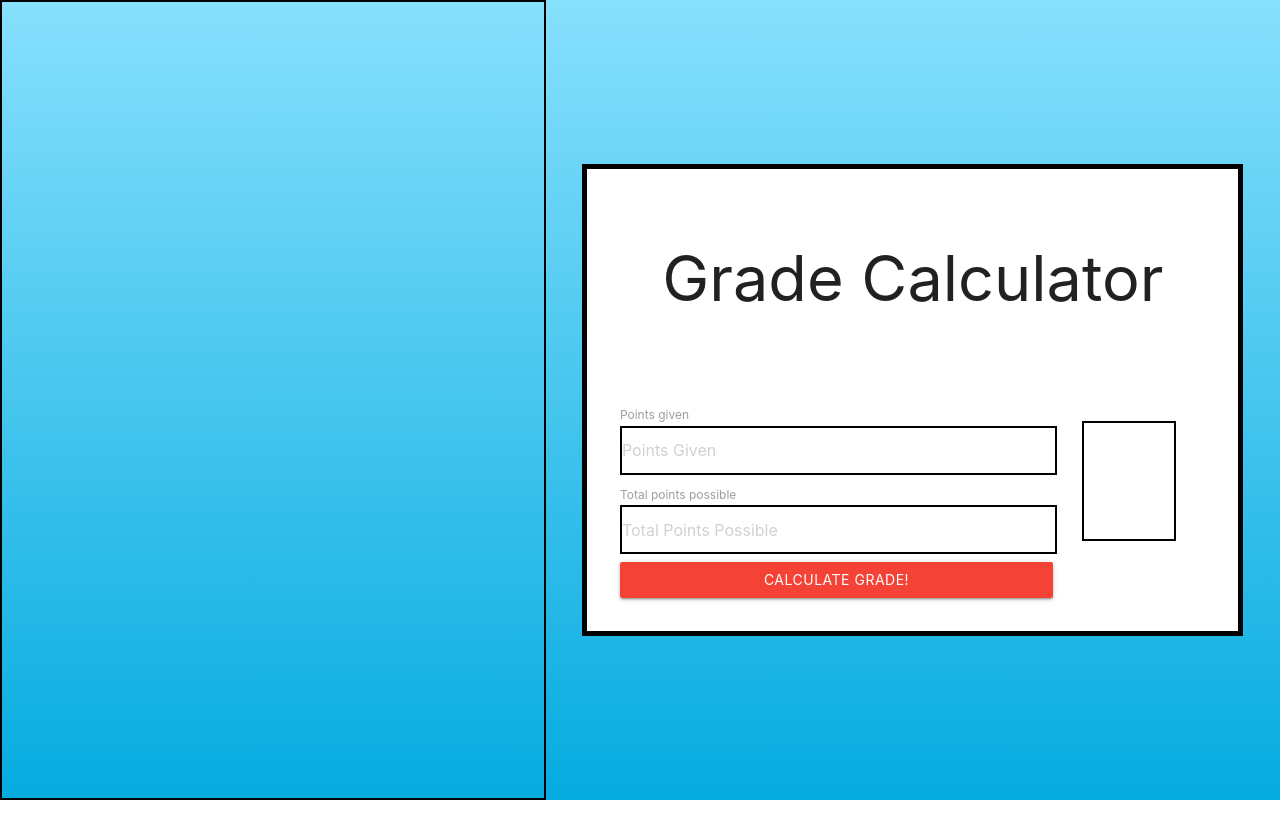
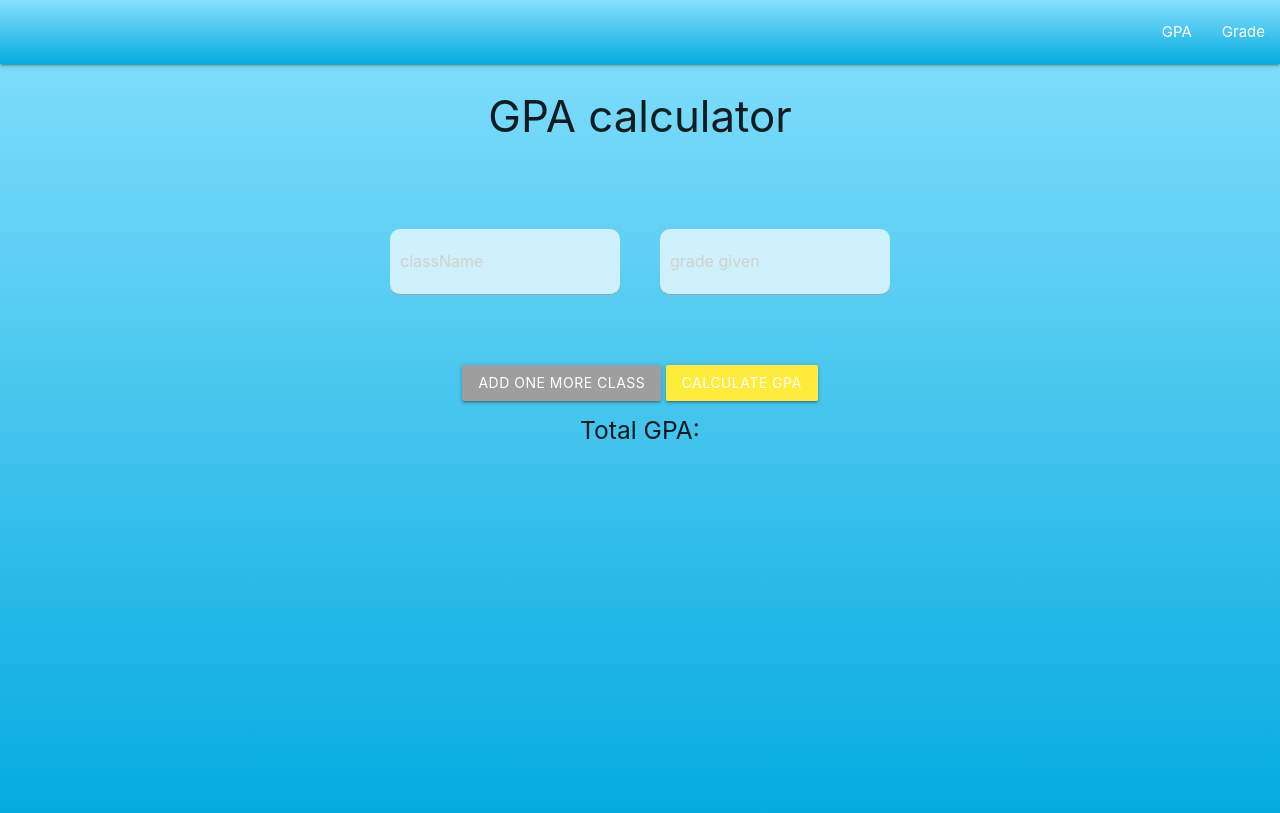
Before and after one commit to manuelga22/Grade-GPA-calculator, a plain HTML site: page index.html in a window 1280 px wide. Drawn offline with nearby package versions, Linux system fonts and the light colour scheme.

Commit message:
worked on style

```diff
--- a/index.css
+++ b/index.css
@@ -1,5 +1,12 @@
 body{
 background: #87e0fd; /* Old browsers */
+background: -moz-linear-gradient(top,  #87e0fd 0%, #53cbf1 40%, #05abe0 100%); /* FF3.6-15 */
+background: -webkit-linear-gradient(top,  #87e0fd 0%,#53cbf1 40%,#05abe0 100%); /* Chrome10-25,Safari5.1-6 */
+background: linear-gradient(to bottom,  #87e0fd 0%,#53cbf1 40%,#05abe0 100%); /* W3C, IE10+, FF16+, Chrome26+, Opera12+, Safari7+ */
+filter: progid:DXImageTransform.Microsoft.gradient( startColorstr='#87e0fd', endColorstr='#05abe0',GradientType=0 ); /* IE6-9 */
+}
+.navcolor{
+  background: #87e0fd; /* Old browsers */
 background: -moz-linear-gradient(top,  #87e0fd 0%, #53cbf1 40%, #05abe0 100%); /* FF3.6-15 */
 background: -webkit-linear-gradient(top,  #87e0fd 0%,#53cbf1 40%,#05abe0 100%); /* Chrome10-25,Safari5.1-6 */
 background: linear-gradient(to bottom,  #87e0fd 0%,#53cbf1 40%,#05abe0 100%); /* W3C, IE10+, FF16+, Chrome26+, Opera12+, Safari7+ */
@@ -12,28 +19,25 @@ filter: progid:DXImageTransform.Microsoft.gradient( startColorstr='#87e0fd', end
   justify-content: center;
   height:100vh;
 }
-.bodyApp{
-  display:flex;
-}
+
 .appContent{
   background-color: white;
   display:flex;
   flex-direction: column;
   align-items: center;
   justify-content: center;
-  border: solid black 5px;
+
 
 }
 .app div{
   margin: 5%;
 }
- .inputs{
-  border:solid black 2px !important;
-}
+
+
 .gradeCalculator{
   display:flex;
-  /* flex-wrap:wrap; */
 }
+
 #gradeResult{
   border: black solid 2px;
   width: 150px;
@@ -43,8 +47,27 @@ filter: progid:DXImageTransform.Microsoft.gradient( startColorstr='#87e0fd', end
 #calculateResultBtn{
   display:block;
 }
+
+.gpa{
+  min-height: 90vh;
+  text-align: center;
+}
+
 .description{
-  border: solid black 2px;
+
   width: 50vw;
 
 }
+
+.collegeClass{
+  padding: 50px;
+  display:flex;
+
+}
+
+.inputs{
+  background: rgba(255,255,255,0.7) !important;
+  padding: 10px !important;
+  margin: 20px !important;
+  border-radius: 10px !important;
+}
--- a/index.html
+++ b/index.html
@@ -10,28 +10,40 @@
       <link rel="stylesheet" href="index.css">
  </head>
 <body class=" bodyApp ">
-  <div class="description">
+<!-- nav -->
+  <nav class = "navcolor">
+    <div class="nav-wrapper">
+      <ul id="nav-mobile" class="right hide-on-med-and-down">
+        <li><a href="index.html">GPA</a></li>
+        <li><a href="grade.html">Grade</a></li>
+      </ul>
+    </div>
+  </nav>
+<!-- nav end -->
+  <div class="gpa description container">
+     <h3>GPA calculator</h3>
+     <div id="gradepoints">
 
+     </div>
+     <form class = "gpacalculator">
+     <div>
+        <div class="collegeClass">
+        <input class="inputs" placeholder="className"/>
+        <input class = "inputs" placeholder="grade given" required />
+        </div>
+        <a class="btn grey" id="addOne">Add one more class</a>
+        <a class = "btn yellow" id="calculateGPA" onclick="displayGPA()">Calculate GPA</a>
+    </div>
+    </form>
+
+    <div>
+      <h5>Total GPA:</h5>
+
+    </div>
   </div>
-  <div class="app">
-  <div class="appContent">
-  <div class="title">
-     <h1>Grade Calculator</h1>
-  </div>
-  <div class="gradeCalculator">
-   <form class="">
-    <label>Points given</label>
-    <input class="inputs" type="number" placeholder="Points Given" id="pointsGiven">
-    <label>Total points possible</label>
-    <input class="inputs" type="number" placeholder="Total Points Possible" id="totalPoints">
-    <a class="btn red " id="calculateResultBtn" onclick="displayScore()">Calculate Grade!</a>
-  </form>
-  <div id="gradeResult">
-    <h5 id="totalGrade"></h5>
-  </div>
-  </div>
-</div>
-</div>
+
+
+
 </body>
 <script src="index.js"></script>
 </html>
```
Also changed, not shown: grade.html (added, +47 -0 lines).
